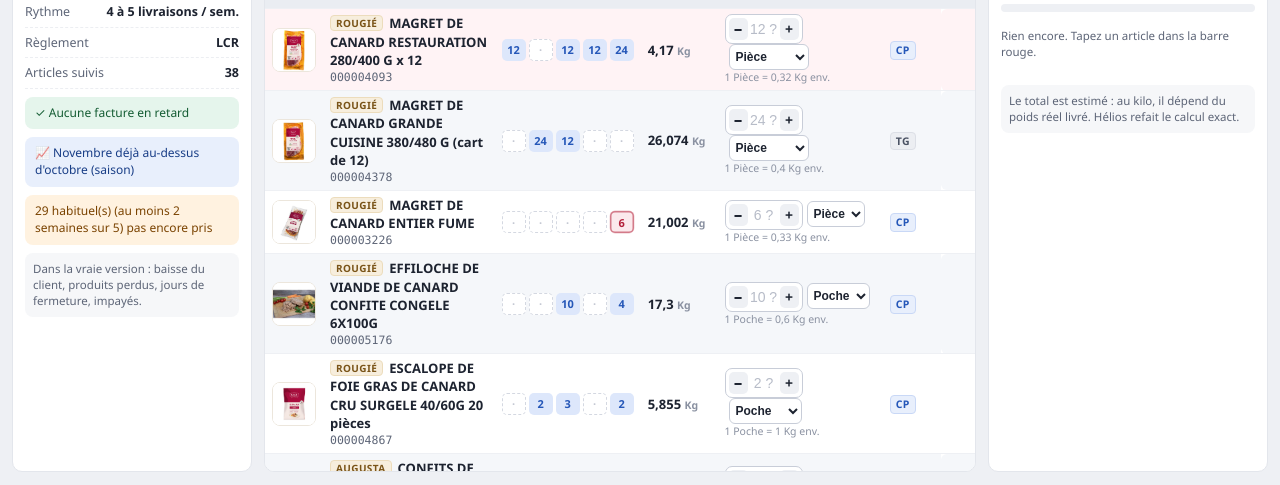
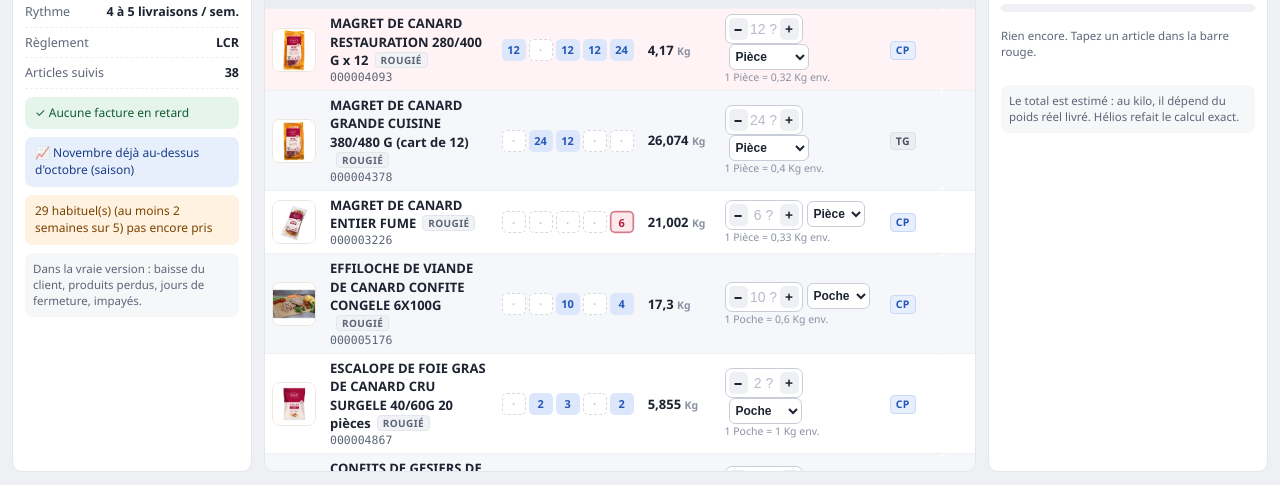
Before and after one commit to lva-distribution/lva-maquettes, a plain HTML site: page saisie-b/index.html in a window 1280 px wide. Shown: the part 315-800 px from the top of the page. Drawn offline with Linux system fonts and the light colour scheme.

Commit message:
Saisie B : marque après le libellé, pastille grise sobre
Co-Authored-By: Claude Opus 5.5 <noreply@anthropic.com>

```diff
--- a/saisie-b/index.html
+++ b/saisie-b/index.html
@@ -149,7 +149,7 @@ tr.pris td:first-child{box-shadow:inset 3px 0 0 var(--vert)}
 .zoom img{flex:1;min-height:0;width:100%;object-fit:contain}
 .zoom div{font-size:11px;color:var(--gris);text-align:center;padding-top:4px;white-space:nowrap;overflow:hidden;text-overflow:ellipsis}
 .des{font-weight:600}
-.mq{display:inline-block;font-size:10px;font-weight:800;letter-spacing:.4px;color:#7a5418;background:#f7eedd;border:1px solid #ecdcbc;border-radius:4px;padding:0 5px;margin-right:6px;vertical-align:1px;white-space:nowrap}
+.mq{display:inline-block;font-size:10px;font-weight:700;letter-spacing:.4px;color:var(--gris);background:#f1f2f5;border:1px solid var(--trait);border-radius:4px;padding:0 5px;margin-left:6px;vertical-align:1px;white-space:nowrap}
 .code{font-family:Consolas,monospace;color:var(--gris);font-size:11.5px}
 .histo{display:flex;gap:3px}
 .sem-sens{font-size:10px;font-weight:500;letter-spacing:0;text-transform:none;color:#9aa1ae}
@@ -414,7 +414,7 @@ function ligneHtml(l, i, alt) {
   const nat = l.main ? 'TS' : l.nature;
   return `<tr data-act="ligne" data-code="${l.code}" class="${i === etat.sel ? 'sel ' : ''}${alt ? 'alt ' : ''}${l.qte ? 'pris' : ''}">
     <td>${PHOTOS.has(l.code) ? `<div class="mini ph" data-photo="${l.code}"><img src="photos/${l.code}.jpg" alt="" loading="lazy"></div>` : `<div class="mini">${l.emo}</div>`}</td>
-    <td><div class="des">${l.marque ? `<span class="mq" title="Marque">${esc(l.marque)}</span>` : ''}${esc(l.des)}</div><div class="code">${l.code.padStart(9, '0')}</div></td>
+    <td><div class="des">${esc(l.des)}${l.marque ? `<span class="mq" title="Marque">${esc(l.marque)}</span>` : ''}</div><div class="code">${l.code.padStart(9, '0')}</div></td>
     <td>${celluleHisto(l)}</td>
     <td class="stk ${stockCl}">${l.stock == null ? '<span class="det">dans Hélios</span>' : l.stock <= 0 ? 'rupture' : qfr(l.stock) + ' <span class="det">' + esc(l.us) + '</span>'}</td>
     <td><span class="qbox"><button class="pm m" data-act="pm" data-d="-1" data-code="${l.code}" tabindex="-1" title="Un de moins">−</button><input class="qte" data-code="${l.code}" value="${l.qte ? qfr(l.qte) : ''}" ${!l.qte && sug && l.ci === 0 ? `placeholder="${qfr(sug)} ?"` : ''}><button class="pm p" data-act="pm" data-d="1" data-code="${l.code}" tabindex="-1" title="Un de plus">+</button></span>${sel}${equiv ? `<div class="det">${equiv}</div>` : ''}</td>
@@ -948,7 +948,7 @@ document.addEventListener('mouseover', (e) => {
   if (!m) return;
   const l = lignes.find((x) => x.code === m.dataset.photo);
   zoom.querySelector('img').src = 'photos/' + m.dataset.photo + '.jpg';
-  zoom.querySelector('div').textContent = l ? (l.marque ? l.marque + ' · ' : '') + l.des : '';
+  zoom.querySelector('div').textContent = l ? l.des + (l.marque ? ' · ' + l.marque : '') : '';
   zoom.hidden = false;
   placerZoom(e);
 });
```
